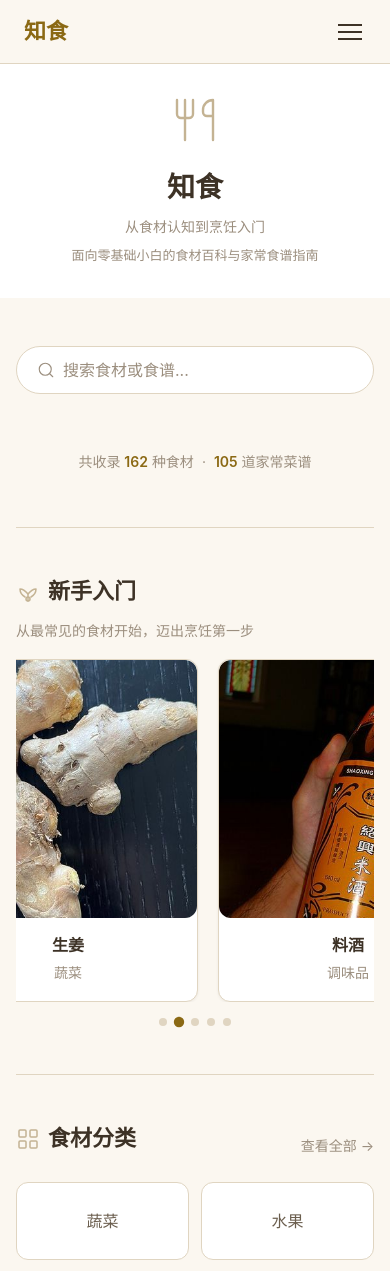
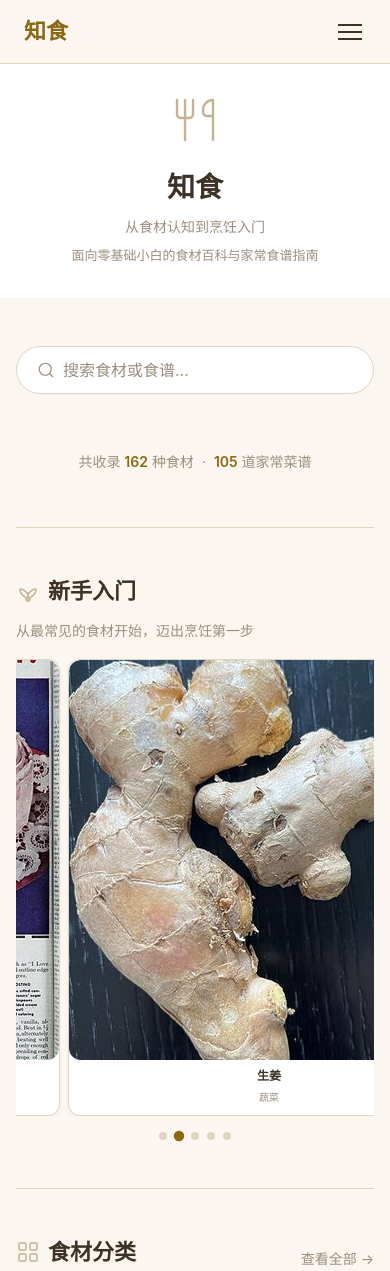
Before and after one commit to sdfg8krtg8-hash/zhishi, a Vue app: page / in a window 390 px wide. Shown: the top 1271 px of the page. Built offline with nearby package versions, Linux system fonts and the light colour scheme.

Commit message:
fix: 移动端轮播图4列布局 — min-width:0防溢出，减小间距和字号

```diff
--- a/src/views/HomeView.vue
+++ b/src/views/HomeView.vue
@@ -561,6 +561,27 @@
 
   .carousel .card-grid {
     grid-template-columns: repeat(4, 1fr);
+    gap: 8px;
+  }
+
+  .carousel .card-grid > * {
+    min-width: 0;
+    max-width: none;
+  }
+
+  .carousel :deep(.ingredient-card__info),
+  .carousel :deep(.recipe-card__info) {
+    padding: 8px 4px;
+  }
+
+  .carousel :deep(.ingredient-card__name),
+  .carousel :deep(.recipe-card__name) {
+    font-size: 12px;
+  }
+
+  .carousel :deep(.ingredient-card__category),
+  .carousel :deep(.recipe-card__meta) {
+    font-size: 10px;
   }
 }
 </style>
```
